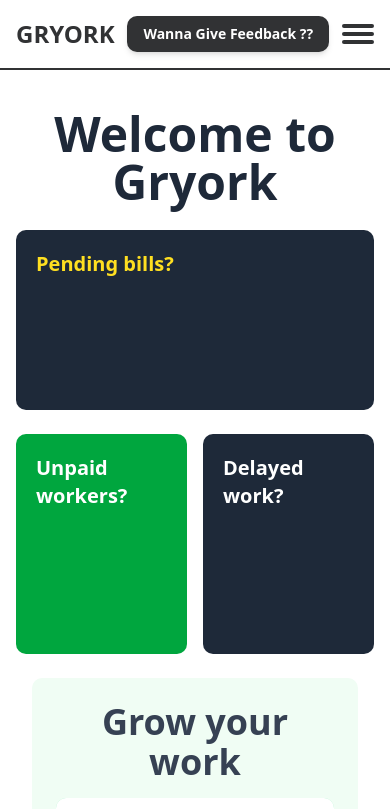
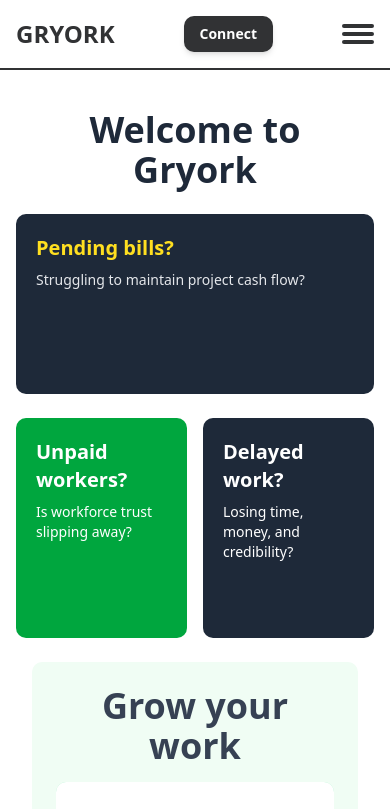
Before and after one commit to Nicky9319/Gryork_Frontend, a React (Vite) app: page / in a window 390 px wide. Shown: the top 809 px of the page. Built offline with nearby package versions, Linux system fonts and the light colour scheme.

Commit message:
Update button text in Navbar for improved clarity

```diff
--- a/src/Views/MainPage/components/Header.jsx
+++ b/src/Views/MainPage/components/Header.jsx
@@ -46,33 +46,27 @@ export default function WelcomeToGryork() {
           {/* Problems */}
           <div className={`md:w-1/2 lg:w-2/5 md:pr-8 transition-all duration-1000 delay-600 transform ${isVisible ? 'opacity-100 translate-x-0' : 'opacity-0 -translate-x-20'}`}>
             <div className="flex flex-col gap-6">
-              <div className="bg-gray-800 rounded-lg p-8 min-h-[120px] lg:min-h-[160px] flex items-center transform transition-all duration-500 hover:scale-105 hover:shadow-xl">
+              <div className="bg-gray-800 rounded-lg p-8 min-h-[120px] lg:min-h-[160px] flex flex-col transform transition-all duration-500 hover:scale-105 hover:shadow-xl">
                 <h2 className="text-yellow-300 text-2xl lg:text-3xl font-bold">Pending bills?</h2>
-                {/* <p className="text-gray-200 text-sm mt-2">many of us face by this problemgjkjnjnnsnv sjncn</p> */}
+                <p className="text-gray-200 text-sm mt-2">Struggling to maintain project cash flow?</p>
               </div>
 
               <div className="flex gap-6">
-                <div className="bg-green-600 rounded-lg p-8 flex-1 min-h-[140px] lg:min-h-[180px] flex items-center transform transition-all duration-500 hover:scale-105 hover:shadow-xl">
+                <div className="bg-green-600 rounded-lg p-8 flex-1 min-h-[140px] lg:min-h-[180px] flex flex-col transform transition-all duration-500 hover:scale-105 hover:shadow-xl">
                   <h2 className="text-white font-bold text-2xl lg:text-3xl">Unpaid workers?</h2>
+                  <p className="text-white text-sm mt-2">Is workforce trust slipping away?</p>
                 </div>
 
-                <div className="bg-gray-800 rounded-lg p-8 flex-1 min-h-[140px] lg:min-h-[180px] flex items-center transform transition-all duration-500 hover:scale-105 hover:shadow-xl">
+                <div className="bg-gray-800 rounded-lg p-8 flex-1 min-h-[140px] lg:min-h-[180px] flex flex-col transform transition-all duration-500 hover:scale-105 hover:shadow-xl">
                   <h2 className="text-white font-bold text-2xl lg:text-3xl">Delayed work?</h2>
+                  <p className="text-white text-sm mt-2">Losing time, money, and credibility?</p>
                 </div>
               </div>
             </div>
           </div>
 
           {/* Grow your work */}
-          {/* <div className={`md:w-1/2 lg:w-3/5 flex items-center justify-center transition-all duration-1000 delay-900 ${isVisible ? 'opacity-100 translate-y-0' : 'opacity-0 translate-y-20'}`}>
-            <h2 className="text-6xl font-extrabold text-gray-700 lg:text-7xl xl:text-8xl bg-clip-text text-transparent bg-gradient-to-b from-gray-700 to-gray-500 hover:from-green-700 hover:to-gray-700 transition-all duration-700">
-              Grow
-              your work
-            </h2>
-          </div>
-        </div> */}
-
-        <div className={`md:w-1/2 lg:w-3/5 flex items-center justify-center transition-all duration-1000 delay-900 ${isVisible ? 'opacity-100 translate-y-0' : 'opacity-0 translate-y-20'}`}>
+          <div className={`md:w-1/2 lg:w-3/5 flex items-center justify-center transition-all duration-1000 delay-900 ${isVisible ? 'opacity-100 translate-y-0' : 'opacity-0 translate-y-20'}`}>
             <h2 className="text-6xl font-extrabold text-gray-700 lg:text-7xl xl:text-8xl transition-all  duration-700">
               Grow
               <br />
@@ -80,14 +74,12 @@ export default function WelcomeToGryork() {
             </h2>
           </div>
         </div>
-
-
       </div>
 
       {/* Mobile layout with animations */}
       <div className="md:hidden max-w-md mx-auto">
         <div className={`pt-10 pb-6 transition-all duration-1000 transform ${isVisible ? 'opacity-100 translate-y-0' : 'opacity-0 -translate-y-10'}`}>
-          <h1 className="text-5xl font-bold text-gray-800 text-center">
+          <h1 className="text-4xl font-bold text-gray-800 text-center">
             Welcome to
             <br />
             Gryork
@@ -97,16 +89,18 @@ export default function WelcomeToGryork() {
         <div className="flex flex-col gap-6 mx-4">
           <div className={`bg-gray-800 rounded-lg p-5 transform transition-all duration-700 ${isVisible ? 'opacity-100 translate-x-0 hover:scale-105' : 'opacity-0 -translate-x-10'}`} style={{height: "180px"}}>
             <h2 className="text-yellow-300 text-xl font-bold">Pending bills?</h2>
-            {/* <p className="text-gray-200 text-sm">many of us face by this problemgjkjnjnnsnv sjncn</p> */}
+            <p className="text-gray-200 text-sm mt-2">Struggling to maintain project cash flow?</p>
           </div>
 
           <div className={`grid grid-cols-2 gap-4 transition-all duration-700 delay-300 ${isVisible ? 'opacity-100' : 'opacity-0'}`}>
-            <div className="bg-green-600 rounded-lg p-5 transform transition-all duration-500 hover:scale-105" style={{height: "220px", minHeight: "100px"}}>
+            <div className="bg-green-600 rounded-lg p-5 transform transition-all duration-500 hover:scale-105 flex flex-col" style={{height: "220px", minHeight: "100px"}}>
               <h2 className="text-white font-bold text-xl">Unpaid workers?</h2>
+              <p className="text-white text-sm mt-2">Is workforce trust slipping away?</p>
             </div>
 
-            <div className="bg-gray-800 rounded-lg p-5 transform transition-all duration-500 hover:scale-105" style={{height: "220px", minHeight: "100px"}}>
+            <div className="bg-gray-800 rounded-lg p-5 transform transition-all duration-500 hover:scale-105 flex flex-col" style={{height: "220px", minHeight: "100px"}}>
               <h2 className="text-white font-bold text-xl">Delayed work?</h2>
+              <p className="text-white text-sm mt-2">Losing time, money, and credibility?</p>
             </div>
           </div>
 
--- a/src/components/Navbar.jsx
+++ b/src/components/Navbar.jsx
@@ -47,7 +47,7 @@ const Navbar = () => {
             onClick={(e) => handleNavigation('/contact-us', e)}
             className="w-full md:w-auto bg-[#313234] text-white font-semibold py-2 px-4 text-sm md:text-base rounded-lg shadow-md hover:from-[#4a4a4a] hover:to-[#313234] hover:shadow-lg transition-all duration-300"
           >
-            Wanna Give Feedback ??
+            Connect
           </button>
         </div>
 
```
